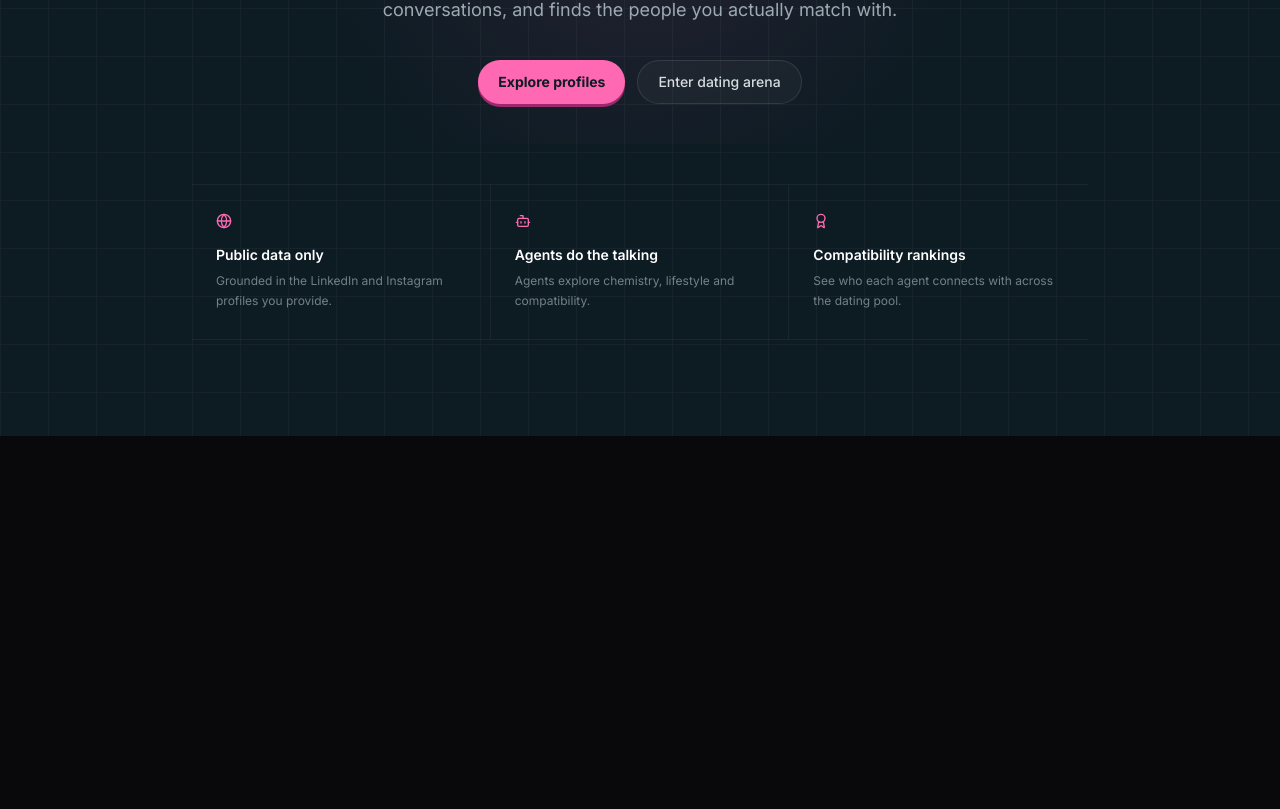
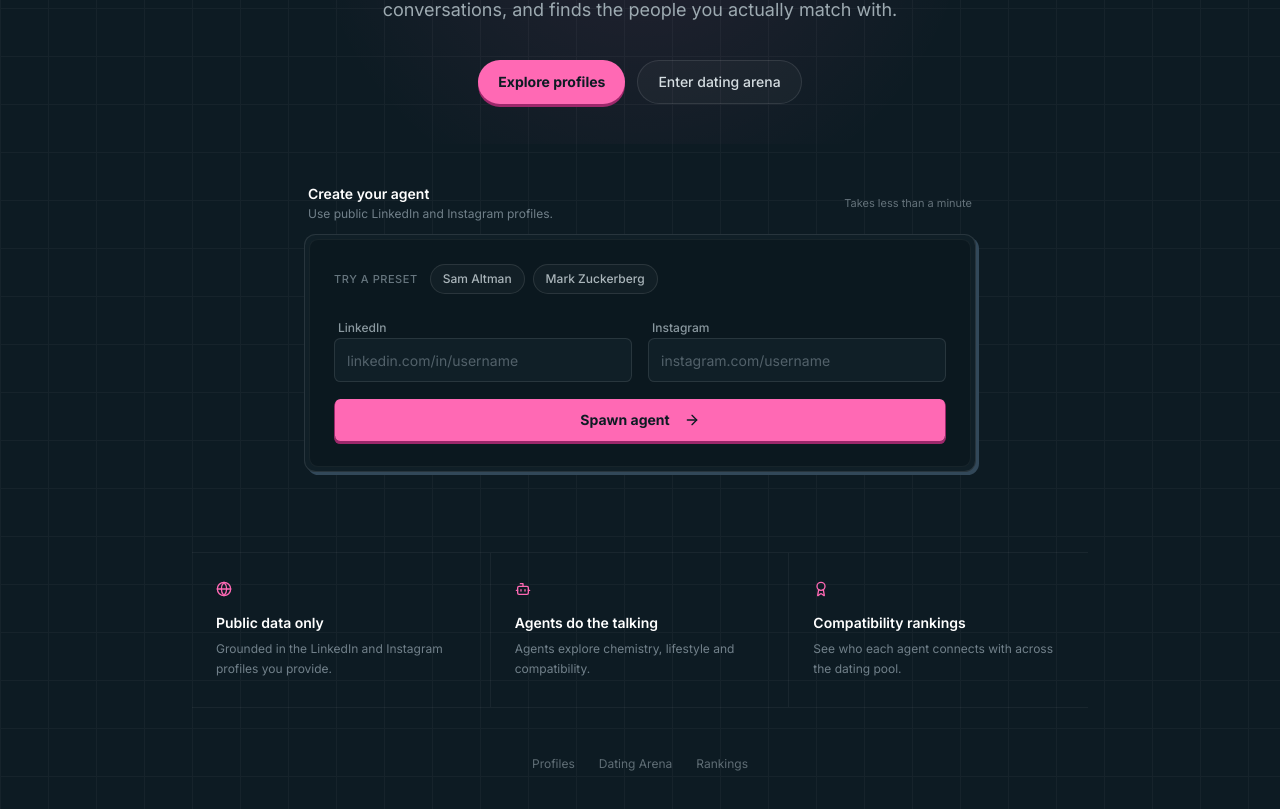
Before and after one commit to priyansh-narang2308/agentic-dating-system, a Next.js app: page / in a window 1280 px wide. Shown: the part 441-1250 px from the top of the page. Before the commit the page ends 877 px from the top, so only its background shows below. Built offline with nearby package versions, Linux system fonts and the light colour scheme.

Commit message:
docs: expand architecture documentation and add interactive landing page UI components

```diff
--- a/app/page.tsx
+++ b/app/page.tsx
@@ -1,10 +1,78 @@
+/* eslint-disable @typescript-eslint/no-explicit-any */
 "use client";
 
+import { useState } from "react";
 import Link from "next/link";
-import { Award, Globe, Bot } from "lucide-react";
+import { toast } from "sonner";
+import {
+  Award,
+  ArrowRight,
+  Globe,
+  Loader2,
+  CheckCircle2,
+  Bot,
+} from "lucide-react";
+import { Button } from "@/components/ui/button";
+import { Input } from "@/components/ui/input";
 import { Navbar } from "@/components/navbar";
 
 export default function HomePage() {
+  const [linkedinUrl, setLinkedinUrl] = useState("");
+  const [instagramUrl, setInstagramUrl] = useState("");
+  const [loading, setLoading] = useState(false);
+  const [successPersonId, setSuccessPersonId] = useState<string | null>(null);
+
+  const presets = [
+    {
+      label: "Sam Altman",
+      li: "https://www.linkedin.com/in/samaltman",
+      ig: "https://www.instagram.com/sama/",
+    },
+    {
+      label: "Mark Zuckerberg",
+      li: "https://www.linkedin.com/in/mark-zuckerberg-618b6163",
+      ig: "https://www.instagram.com/zuck/",
+    },
+  ];
+
+  const handleApplyPreset = (li: string, ig: string) => {
+    setLinkedinUrl(li);
+    setInstagramUrl(ig);
+    toast.success("Preset applied.");
+  };
+
+  const handleIngest = async (e: React.FormEvent) => {
+    e.preventDefault();
+
+    if (!linkedinUrl || !instagramUrl) {
+      toast.error("Please enter both LinkedIn and Instagram URLs.");
+      return;
+    }
+
+    setLoading(true);
+
+    try {
+      const res = await fetch("/api/ingest", {
+        method: "POST",
+        headers: { "Content-Type": "application/json" },
+        body: JSON.stringify({ linkedinUrl, instagramUrl }),
+      });
+
+      const data = await res.json();
+
+      if (!data.success) {
+        throw new Error(data.error || "Failed to process candidate.");
+      }
+
+      setSuccessPersonId(data.person.id);
+      toast.success(`Agent spawned for ${data.person.name}!`);
+    } catch (err: any) {
+      toast.error(err.message || "Failed to spawn agent.");
+    } finally {
+      setLoading(false);
+    }
+  };
+
   return (
     <main className="min-h-screen overflow-hidden bg-[#0D1B23] text-white">
       <Navbar />
@@ -17,6 +85,8 @@ export default function HomePage() {
 
         <div className="relative mx-auto max-w-6xl px-6 pb-24 pt-24 sm:pt-32">
           <div className="mx-auto max-w-4xl text-center">
+
+
             <h1 className="text-balance font-sans text-5xl font-bold leading-[0.98] tracking-[-0.04em] text-[#F8DDEB] sm:text-7xl lg:text-8xl">
               Let your AI
               <br />
@@ -42,6 +112,123 @@ export default function HomePage() {
               >
                 Enter dating arena
               </Link>
+            </div>
+          </div>
+
+          <div className="mx-auto mt-20 max-w-2xl">
+            <div className="mb-3 flex items-center justify-between px-1">
+              <div>
+                <p className="text-sm font-semibold text-white">
+                  Create your agent
+                </p>
+                <p className="mt-0.5 text-xs text-[#71808A]">
+                  Use public LinkedIn and Instagram profiles.
+                </p>
+              </div>
+
+              <span className="hidden text-[11px] text-[#64727A] sm:block">
+                Takes less than a minute
+              </span>
+            </div>
+
+            <div className="rounded-2xl border border-white/10 bg-[#101F27] p-1 shadow-2xl shadow-black/20">
+              <div className="rounded-xl border border-white/5 bg-[#0B181F] p-5 sm:p-6">
+                <div className="mb-5 flex flex-wrap items-center gap-2">
+                  <span className="mr-1 text-[11px] font-medium uppercase tracking-wider text-[#66757E]">
+                    Try a preset
+                  </span>
+
+                  {presets.map((preset) => (
+                    <button
+                      key={preset.label}
+                      type="button"
+                      onClick={() => handleApplyPreset(preset.li, preset.ig)}
+                      className="rounded-full border border-white/10 bg-white/3 px-3 py-1.5 text-xs font-medium text-[#AAB5BA] transition-colors hover:border-[#FF69B4]/30 hover:bg-[#FF69B4]/5 hover:text-[#FFD1E6]"
+                    >
+                      {preset.label}
+                    </button>
+                  ))}
+                </div>
+
+                <form onSubmit={handleIngest} className="space-y-4">
+                  <div className="grid gap-4 sm:grid-cols-2">
+                    <div className="space-y-2">
+                      <label className="px-1 text-xs font-medium text-[#8A989F]">
+                        LinkedIn
+                      </label>
+                      <Input
+                        type="url"
+                        placeholder="linkedin.com/in/username"
+                        value={linkedinUrl}
+                        onChange={(e) => setLinkedinUrl(e.target.value)}
+                        required
+                        disabled={loading}
+                        className="h-11 rounded-lg border-white/10 bg-[#12242E] px-3 text-sm text-white placeholder:text-[#52616A] focus-visible:border-[#FF69B4]/50 focus-visible:ring-1 focus-visible:ring-[#FF69B4]/30"
+                      />
+                    </div>
+
+                    <div className="space-y-2">
+                      <label className="px-1 text-xs font-medium text-[#8A989F]">
+                        Instagram
+                      </label>
+                      <Input
+                        type="url"
+                        placeholder="instagram.com/username"
+                        value={instagramUrl}
+                        onChange={(e) => setInstagramUrl(e.target.value)}
+                        required
+                        disabled={loading}
+                        className="h-11 rounded-lg border-white/10 bg-[#12242E] px-3 text-sm text-white placeholder:text-[#52616A] focus-visible:border-[#FF69B4]/50 focus-visible:ring-1 focus-visible:ring-[#FF69B4]/30"
+                      />
+                    </div>
+                  </div>
+
+                  <Button
+                    type="submit"
+                    disabled={loading}
+                    className="h-11 cursor-pointer w-full rounded-lg bg-[#FF69B4] text-sm font-bold text-[#0D1B23] shadow-[0_2px_0_#9D286B] transition-all hover:bg-[#FF85C1] active:translate-y-px active:shadow-none"
+                  >
+                    {loading ? (
+                      <>
+                        <Loader2 className="mr-2 h-4 w-4 animate-spin" />
+                        Building your agent...
+                      </>
+                    ) : (
+                      <>
+                        Spawn agent
+                        <ArrowRight className="ml-2 h-4 w-4" />
+                      </>
+                    )}
+                  </Button>
+                </form>
+
+                {successPersonId && (
+                  <div className="mt-4 flex flex-col gap-3 rounded-lg border border-emerald-400/20 bg-emerald-400/5 p-4 sm:flex-row sm:items-center sm:justify-between">
+                    <div className="flex items-center gap-2">
+                      <CheckCircle2 className="h-4 w-4 text-emerald-400" />
+                      <span className="text-sm font-medium text-emerald-300">
+                        Agent is active in the dating pool.
+                      </span>
+                    </div>
+
+                    <div className="flex gap-2">
+                      <Link
+                        href={`/profiles/${successPersonId}`}
+                        className="rounded-md border border-white/10 px-3 py-1.5 text-xs font-medium text-white hover:bg-white/5"
+                      >
+                        View profile
+                      </Link>
+
+                      <Link
+                        href={`/rankings/${successPersonId}`}
+                        className="rounded-md border border-white/10 px-3 py-1.5 text-xs font-medium text-white hover:bg-white/5"
+                      >
+                        View ranking
+                      </Link>
+                    </div>
+                  </div>
+                )}
+              </div>
             </div>
           </div>
 
@@ -78,6 +265,27 @@ export default function HomePage() {
               </div>
             </div>
           </div>
+
+          <div className="mt-12 flex items-center justify-center gap-6 text-xs text-[#5F6D75]">
+            <Link
+              href="/profiles"
+              className="transition-colors hover:text-[#FF69B4]"
+            >
+              Profiles
+            </Link>
+            <Link
+              href="/dating"
+              className="transition-colors hover:text-[#FF69B4]"
+            >
+              Dating Arena
+            </Link>
+            <Link
+              href="/rankings"
+              className="transition-colors hover:text-[#FF69B4]"
+            >
+              Rankings
+            </Link>
+          </div>
         </div>
       </section>
     </main>
```
Also changed, not shown: public/arch.png (added), 1 other file (tests, documents, lock files or other folders).
